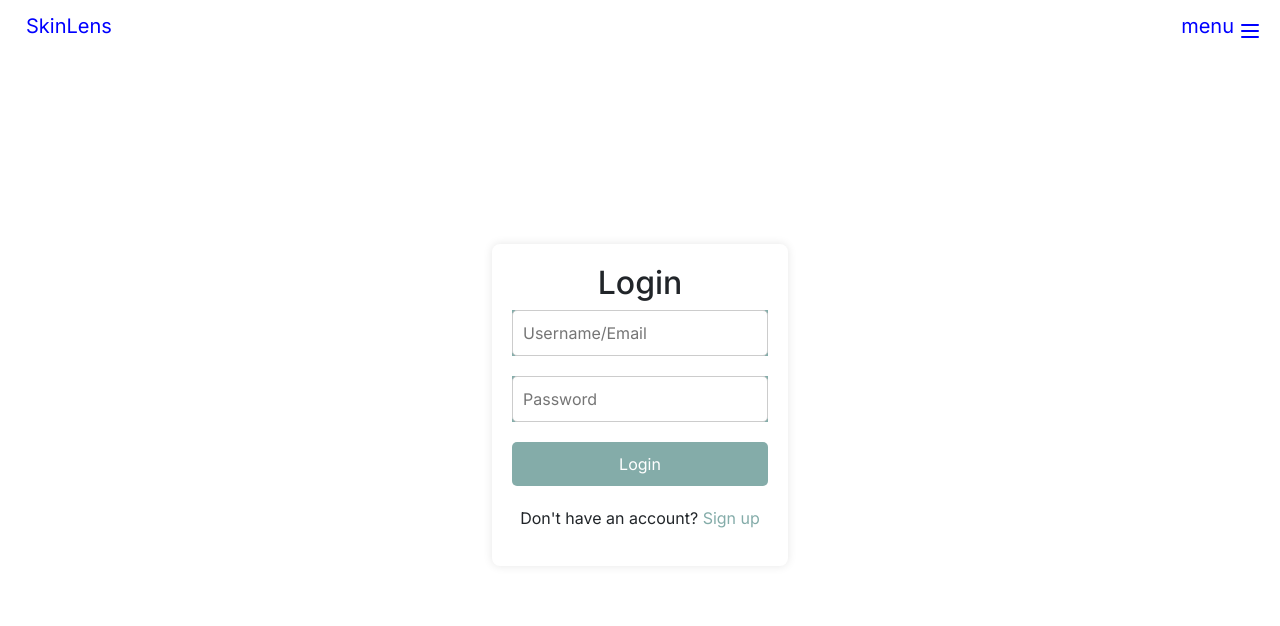
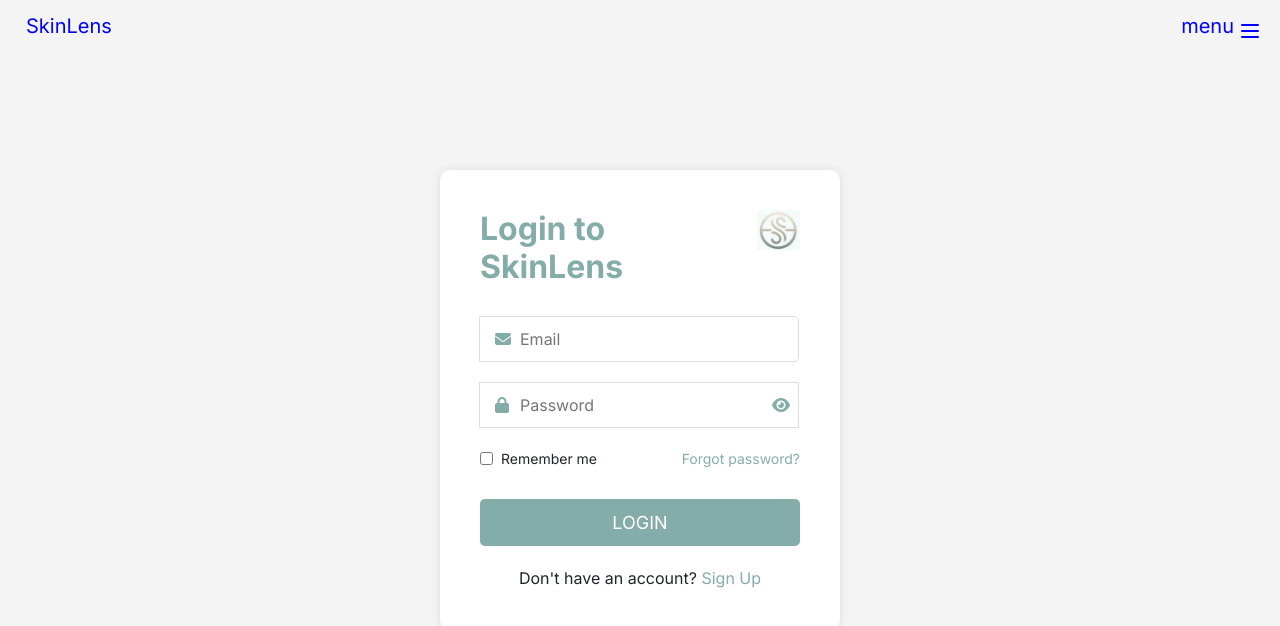
Before and after one commit to Sidd0803/SkinLens, a Next.js app in the folder frontend/: page /login in a window 1280 px wide. Shown: the top 626 px of the page. Built offline with nearby package versions, Linux system fonts and the light colour scheme.

Commit message:
fully updated master

```diff
--- a/frontend/app/login/page.jsx
+++ b/frontend/app/login/page.jsx
@@ -1,33 +1,71 @@
 'use client'
-import React from 'react';
+import React, { useEffect, useState } from 'react';
 import Navigation from '../components/nav';
-import './page.modules.css'
+import './page.modules.css';
 
 function LoginPage() {
+  const [isPasswordVisible, setIsPasswordVisible] = useState(false);
+
+  // Hook to dynamically load Font Awesome
+  useEffect(() => {
+    const fontAwesomeScript = document.createElement('link');
+    fontAwesomeScript.href = 'https://cdnjs.cloudflare.com/ajax/libs/font-awesome/6.1.1/css/all.min.css';
+    fontAwesomeScript.rel = 'stylesheet';
+    document.head.appendChild(fontAwesomeScript);
+
+    return () => {
+      document.head.removeChild(fontAwesomeScript);
+    };
+  }, []);
+
+  const togglePasswordVisibility = () => {
+    setIsPasswordVisible(!isPasswordVisible);
+  };
+
   return (
-    <div>
-      <Navigation/>
-
-    <div className="login-container">
-      <div className="login-box">
-        <h2>Login</h2>
-        <form>
-          <div className="textbox">
-            <input type="text" placeholder="Username/Email" />
+    <div className="page-container">
+      <Navigation />
+      <div className="login-container">
+        <div className="title-with-logo">
+          <h2 className="login-title">Login to SkinLens</h2>
+          <img src="/SkinLensLogo.jpg" alt="SkinLensLogo" className="skinlens-logo" />
+        </div>
+        <form className="login-form">
+          <div className="input-group">
+            <i className="fa fa-envelope input-icon"></i>
+            <input type="text" className="form-input" placeholder="Email" />
           </div>
 
-          <div className="textbox">
-            <input type="password" placeholder="Password" />
+          <div className="input-group password-group">
+            <i className="fa fa-lock input-icon"></i>
+            <input
+              type={isPasswordVisible ? 'text' : 'password'}
+              className="form-input"
+              placeholder="Password"
+            />
+            <button
+              type="button"
+              onClick={togglePasswordVisibility}
+              className="toggle-password-button"
+            >
+              <i className={`fa ${isPasswordVisible ? 'fa-eye-slash' : 'fa-eye'}`}></i>
+            </button>
           </div>
 
-          <input type="submit" className="btn" value="Login" />
+          <div className="form-footer">
+            <label className="remember-me">
+              <input type="checkbox" />
+              <span>Remember me</span>
+            </label>
+            <a href="/reset-password" className="forgot-password">Forgot password?</a>
+          </div>
+
+          <button type="submit" className="login-button">LOGIN</button>
         </form>
-
         <div className="signup-link">
-          <p>Don't have an account? <a href="/join">Sign up</a></p>
+          Don't have an account? <a href="/join" className="signup-button">Sign Up</a>
         </div>
       </div>
-    </div>
     </div>
   );
 }
--- a/frontend/app/login/page.modules.css
+++ b/frontend/app/login/page.modules.css
@@ -1,94 +1,171 @@
-body {
-    margin: 0;
-    padding: 0;
+.page-container {
   display: flex;
+  flex-direction: column;
+  align-items: center;
   justify-content: center;
-    align-items: center;
   height: 100vh;
-    background: white;
+  background-color: #f4f4f4;
 }
 
+.title-with-logo {
+  display: flex;
+  align-items: center; /* Keep items aligned vertically */
+  justify-content: flex-start; /* Align items to the start of the container */
+  gap: 10px; /* Space between the title and the logo */
+}
+
+.login-title {
+  color: #84ACA9;
+  text-align: left;
+  font-weight: bold;
+  margin-bottom: 0; /* Remove margin to align title with logo */
+  flex-grow: 1; /* Ensures that the title takes up available space, pushing the logo to the right */
+}
+
+.skinlens-logo {
+  height: 40px; /* Set a fixed height for the logo */
+  width: auto; /* Auto width to maintain aspect ratio */
+  align-self:first baseline /* This will center the logo vertically in case it is not the same height as the text */
+}
+
+
 .login-container {
+  background-color: white;
+  padding: 40px;
+  border-radius: 10px;
+  box-shadow: 0 0 10px rgba(0, 0, 0, 0.1);
   width: 100%;
   max-width: 400px;
-    text-align: center;
-    margin-top: 10px;
 }
 
-  .login-box {
-    background: #fff;
-    padding: 20px;
-    border-radius: 8px;
-    box-shadow: 0 0 10px rgba(0, 0, 0, 0.1);
+.login-title {
+  color: #84ACA9;
+  text-align: left;
+  font-weight: bold;
+  margin-bottom: 30px;
 }
 
-  .textbox {
-    margin-bottom: 20px;
-    background:  #84ACA9;;
+.login-form {
+  display: flex;
+  flex-direction: column;
 }
 
-  .textbox input {
-    width: 100%;
-    padding: 10px;
-    border: 1px solid #ccc;
-    border-radius: 5px;
-    box-sizing: border-box;
-    font-family: Inter;
-
+.input-group {
+  position: relative;
+  margin-bottom: 20px;
 }
 
-  .btn {
+.toggle-password-button {
+  position: absolute;
+  right: 10px;
+  top: 50%;
+  transform: translateY(-50%);
+  background: none;
+  border: none;
+  cursor: pointer;
+  padding: 0;
+  color: #84ACA9; /* Adjust color as needed */
+}
+
+/* Hide the default input type="password" eye icon in browsers */
+.form-input::-ms-reveal,
+.form-input::-ms-clear {
+  display: none;
+}
+
+.input-icon {
+  position: absolute;
+  left: 10px;
+  top: 50%;
+  transform: translateY(-50%);
+}
+
+.form-input {
   width: 100%;
+  padding: 10px 10px 10px 35px;
+  border: 1px solid #ddd;
+  border-radius: 5px;
+  font-size: 16px;
+}
+
+.form-footer {
+  display: flex;
+  align-items: center;
+  justify-content: space-between;
+  margin-bottom: 30px;
+}
+
+.remember-me {
+  font-size: 14px;
+  user-select: none;
+}
+
+.forgot-password {
+  color: #84ACA9;
+  text-decoration: none;
+  font-size: 14px;
+}
+
+.login-button {
+  background-color: #84ACA9;
+  color: white;
+  border: none;
   padding: 10px;
-    border: none;
   border-radius: 5px;
-    background:  #84ACA9;;
-    color: #fff;
+  font-size: 18px;
   cursor: pointer;
 }
 
-  .btn:hover {
-    background:  #84ACA9;;
-  }
-
 .signup-link {
+  text-align: center;
   margin-top: 20px;
 }
 
-  .signup-link a {
-    color:  #84ACA9;;
+.signup-button {
+  color: #84ACA9;
   text-decoration: none;
 }
 
-  .signup-link a:hover {
-    text-decoration: underline;
+.input-icon {
+  position: absolute;
+  left: 15px;
+  top: 50%;
+  transform: translateY(-50%);
+  color: #84ACA9; /* Or any color you prefer */
 }
 
-  .titleStyle {
-    font-weight: bold;        /* Makes text bold */
-    margin-bottom: 20px;
-    color: black;          /* Blue text */
-    font-family: Inter;   /* Arial font */
-    font-size: 24px;      /* Font size 24 pixels */
+.form-input {
+  padding-left: 40px; /* Adjust padding to accommodate the icon */
 }
 
-  .titleStyle2 {
-    color:  black;;          /* Blue text */
-    font-family: Inter;   /* Arial font */
-    font-size: 18px;
-    white-space: nowrap;     /* Prevents the text from wrapping */
-    flex-grow: 1;
-    margin-bottom: 5px; /* Reduce space below the h1 heading */
+.form-footer {
+  display: flex;
+  align-items: center; /* This ensures vertical alignment of the elements inside */
+  justify-content: space-between;
+  margin-bottom: 30px;
 }
 
-  .pageContainer {
-    background-color: white; /* Sets the background color to white */
+.remember-me {
+  display: flex; /* Make remember-me also a flex container */
+  align-items: center; /* Align the checkbox and label text */
+  font-size: 14px;
+  user-select: none;
 }
 
-  .titleStyle3 {
-    color: white;          /* Blue text */
-    font-family: Inter;   /* Arial font */
-    font-size: 18px;
-    white-space: nowrap;     /* Prevents the text from wrapping */
-    flex-grow: 1;
+.remember-me input[type="checkbox"] {
+  margin-right: 8px; /* Adjust the space between the checkbox and the label text */
+  cursor: pointer;
 }
+
+/* Add this to vertically center the text next to the checkbox */
+.remember-me span {
+  line-height: normal;
+  vertical-align: middle;
+}
+
+.forgot-password {
+  color: #84ACA9;
+  text-decoration: none;
+  font-size: 14px;
+  align-self: center; /* This helps to align the anchor link with the flex items */
+}
```
Also changed, not shown: frontend/public/SkinLensLogo.jpg (added), 1 other file (tests, documents, lock files or other folders). Lines whose indentation alone changed are shown as unchanged.
